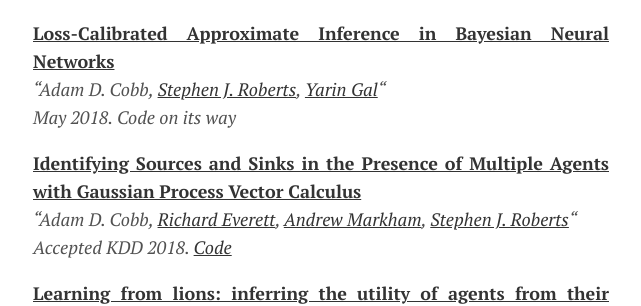
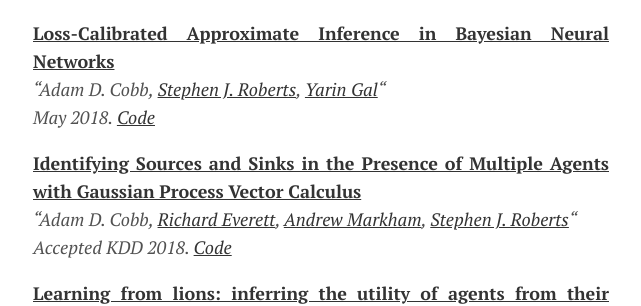
Before and after one commit to AdamCobb/AdamCobb.github.io, a Jekyll site: the page built from menu/academic.md, in a window 1280 px wide, cut to the strip 0-1143 px from the top of the page. Shown: the part 275-581 px from the top of the strip, without its empty margins (319-960 px from the left). Built offline with Jekyll 4.4.1, drawn with Linux system fonts in a browser that asks for light colours; nearby versions of some CDN libraries.

```diff
--- a/menu/academic.md
+++ b/menu/academic.md
@@ -8,7 +8,7 @@ September 2016-->
 ## Papers:
 
 [**Loss-Calibrated Approximate Inference in Bayesian Neural Networks**]({{ site.url }}/documents/Cobb2018_LCBNN.pdf)<br />
-<em>"Adam D. Cobb, [Stephen J. Roberts](http://www.robots.ox.ac.uk/~sjrob/), [Yarin Gal](http://www.cs.ox.ac.uk/people/yarin.gal/website/)"<br>May 2018. Code on its way</em>
+<em>"Adam D. Cobb, [Stephen J. Roberts](http://www.robots.ox.ac.uk/~sjrob/), [Yarin Gal](http://www.cs.ox.ac.uk/people/yarin.gal/website/)"<br>May 2018. [Code](https://github.com/AdamCobb/LCBNN)</em>
 
 [**Identifying Sources and Sinks in the Presence of Multiple Agents with Gaussian Process Vector Calculus**]({{ site.url }}/documents/Cobb2018_GP_vec_calc.pdf)<br />
 <em>"Adam D. Cobb, [Richard Everett](http://richardeverett.io), [Andrew Markham](https://www.cs.ox.ac.uk/people/andrew.markham/), [Stephen J. Roberts](http://www.robots.ox.ac.uk/~sjrob/)"<br>Accepted KDD 2018. [Code](https://github.com/AdamCobb/GP-LAPLACE)</em>
```
Also changed, not shown: 1 other file.
